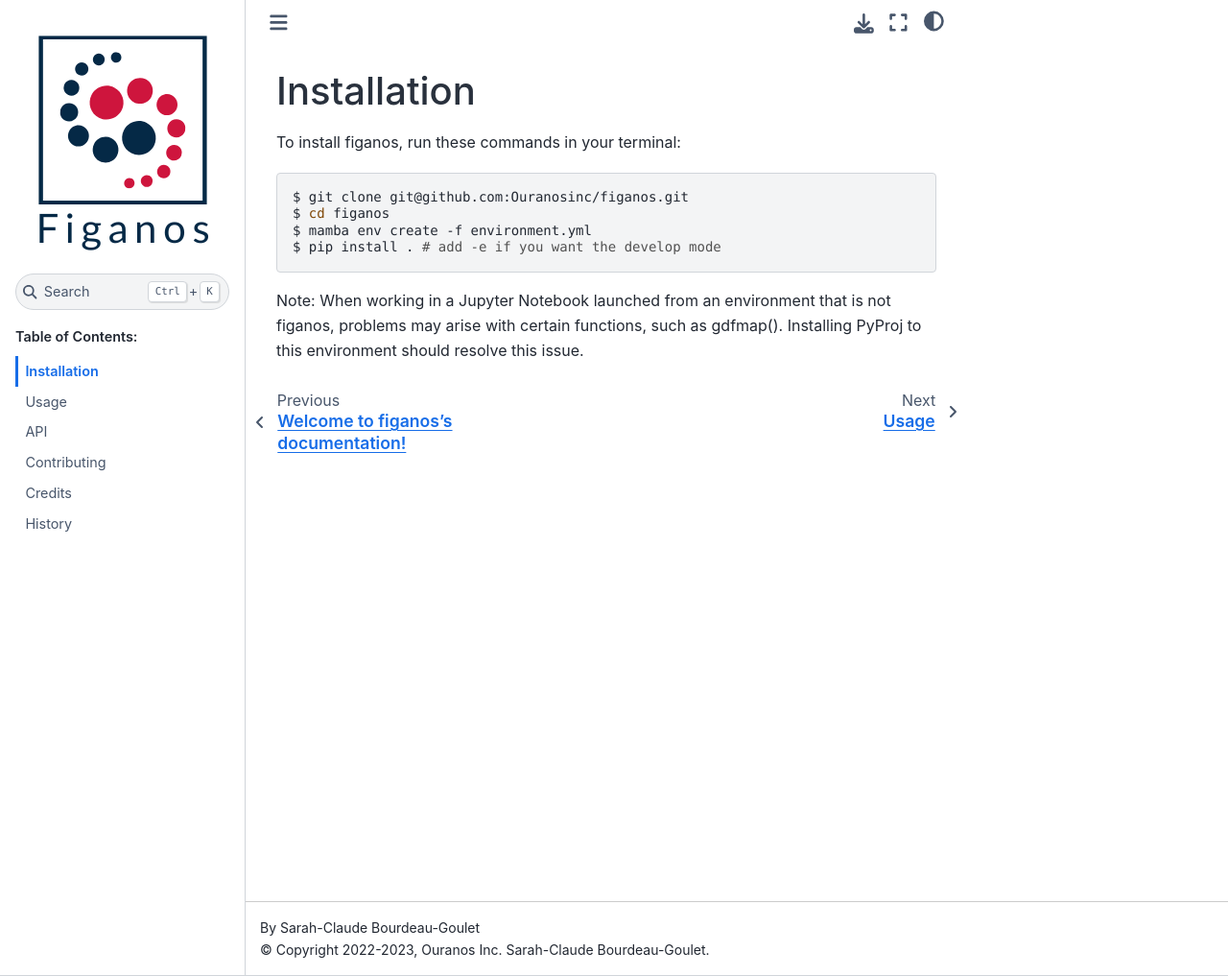
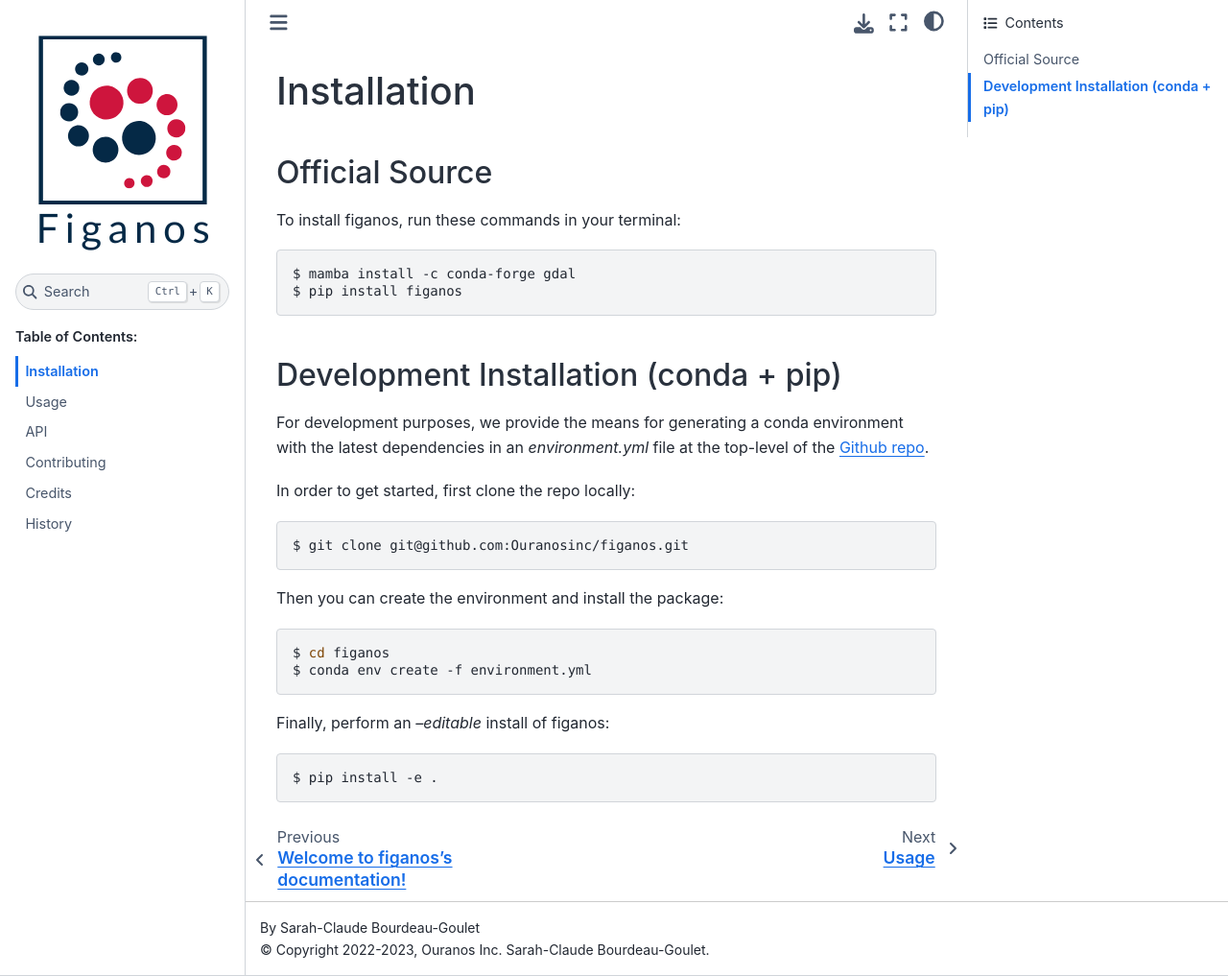
Before and after one commit to Ouranosinc/figanos, a Sphinx documentation site: the page built from docs/installation.rst, in a window 1280 px wide and 1017 px high. Shown: the whole window at 96% size. Built offline with Sphinx 7.4.7 and the Sphinx Book theme 1.1.4, drawn with Linux system fonts in a browser that asks for light colours; pages that are not in the unit, such as notebooks, are missing from menus.

Commit message:
installation procedure

```diff
--- a/docs/installation.rst
+++ b/docs/installation.rst
@@ -2,65 +2,38 @@
 Installation
 ============
 
+Official Source
+---------------
 
 To install figanos, run these commands in your terminal:
 
 .. code-block:: console
 
+    $ mamba install -c conda-forge gdal
+    $ pip install figanos
+
+Development Installation (conda + pip)
+--------------------------------------
+
+For development purposes, we provide the means for generating a conda environment with the latest dependencies in an `environment.yml` file at the top-level of the `Github repo`_.
+
+In order to get started, first clone the repo locally:
+
+.. code-block:: console
+
     $ git clone git@github.com:Ouranosinc/figanos.git
+
+Then you can create the environment and install the package:
+
+.. code-block:: console
+
     $ cd figanos
-    $ mamba env create -f environment.yml
-    $ pip install . # add -e if you want the develop mode
+    $ conda env create -f environment.yml
 
-Note:
-When working in a Jupyter Notebook launched from an environment
-that is not figanos, problems may arise with certain functions,
-such as gdfmap(). Installing PyProj to this environment should resolve
-this issue.
+Finally, perform an `--editable` install of figanos:
 
-.. comment out for now
-    Stable release
-    --------------
+.. code-block:: console
 
-    To install figanos, run this command in your terminal:
+    $ pip install -e .
 
-    .. code-block:: console
-
-        $ pip install figanos
-
-    This is the preferred method to install figanos, as it will always install the most recent stable release.
-
-    If you don't have `pip`_ installed, this `Python installation guide`_ can guide
-    you through the process.
-
-    .. _pip: https://pip.pypa.io
-    .. _Python installation guide: http://docs.python-guide.org/en/latest/starting/installation/
-
-
-    From sources
-    ------------
-
-    The sources for figanos can be downloaded from the `Github repo`_.
-
-    You can either clone the public repository:
-
-    .. code-block:: console
-
-        $ git clone git@github.com:Zeitsperre/figanos
-
-    Or download the `tarball`_:
-
-    .. code-block:: console
-
-        $ curl -OJL https://github.com/Zeitsperre/figanos/tarball/master
-
-    Once you have a copy of the source, you can install it with:
-
-    .. code-block:: console
-
-        $ python setup.py install
-
-
-    .. _Github repo: https://github.com/Zeitsperre/figanos
-    .. _tarball: https://github.com/Zeitsperre/figanos/tarball/master
-..
+.. _Github repo: https://github.com/Ouranosinc/figanos
```
